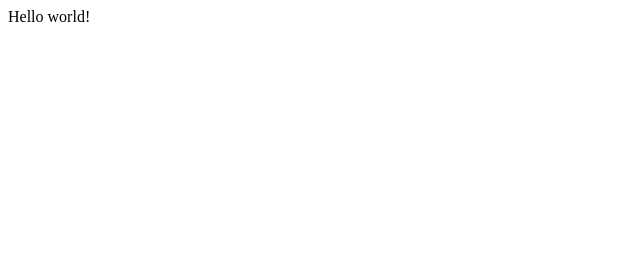
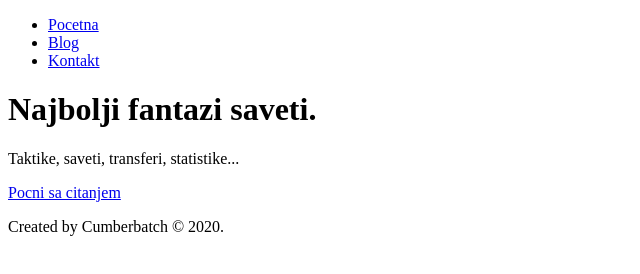
Before and after one commit to jovan6jovan/fantazi-saveti, a Gatsby site: page / in a window 1280 px wide. Shown: the whole page, without its empty margins (0-640 px from the left). Built offline with nearby package versions, Linux system fonts and the light colour scheme; Gatsby itself is replaced by a stand-in of ours.

Commit message:
basic skeleton

```diff
--- /dev/null
+++ b/src/components/footer.js
@@ -0,0 +1,13 @@
+import React from "react";
+
+const Footer = () => {
+  const date = new Date();
+
+  return (
+    <footer>
+      <p>Created by Cumberbatch &copy; {date.getFullYear()}.</p>
+    </footer>
+  )
+}
+
+export default Footer;
--- /dev/null
+++ b/src/components/header.js
@@ -0,0 +1,24 @@
+import React from "react";
+import { Link } from "gatsby";
+
+const Header = () => {
+  return (
+    <header>
+      <nav>
+        <ul>
+          <li>
+            <Link to="/">Pocetna</Link>
+          </li>
+          <li>
+            <Link to="/blog">Blog</Link>
+          </li>
+          <li>
+            <Link to="/contact">Kontakt</Link>
+          </li>
+        </ul>
+      </nav>
+    </header>
+  )
+}
+
+export default Header;
--- /dev/null
+++ b/src/components/layout.js
@@ -0,0 +1,17 @@
+import React from "react";
+
+// components
+import Header from "./header";
+import Footer from "./footer";
+
+const Layout = ({ children }) => {
+  return (
+    <div>
+      <Header />
+      { children }
+      <Footer />
+    </div>
+  )
+}
+
+export default Layout;
--- a/src/pages/index.js
+++ b/src/pages/index.js
@@ -1,5 +1,19 @@
-import React from "react"
+import React from "react";
+import { Link } from "gatsby";
 
-export default function Home() {
-  return <div>Hello world!</div>
+// components
+import Layout from "../components/layout";
+
+const Home = () => {
+  return (
+    <Layout>
+      <main>
+        <h1>Najbolji fantazi saveti.</h1>
+        <p>Taktike, saveti, transferi, statistike...</p>
+        <Link to="/blog">Pocni sa citanjem</Link>
+      </main>
+    </Layout>
+  )
 }
+
+export default Home;
```
Also changed, not shown: src/pages/blog.js (added, +17 -0 lines), src/pages/contact.js (added, +17 -0 lines).
